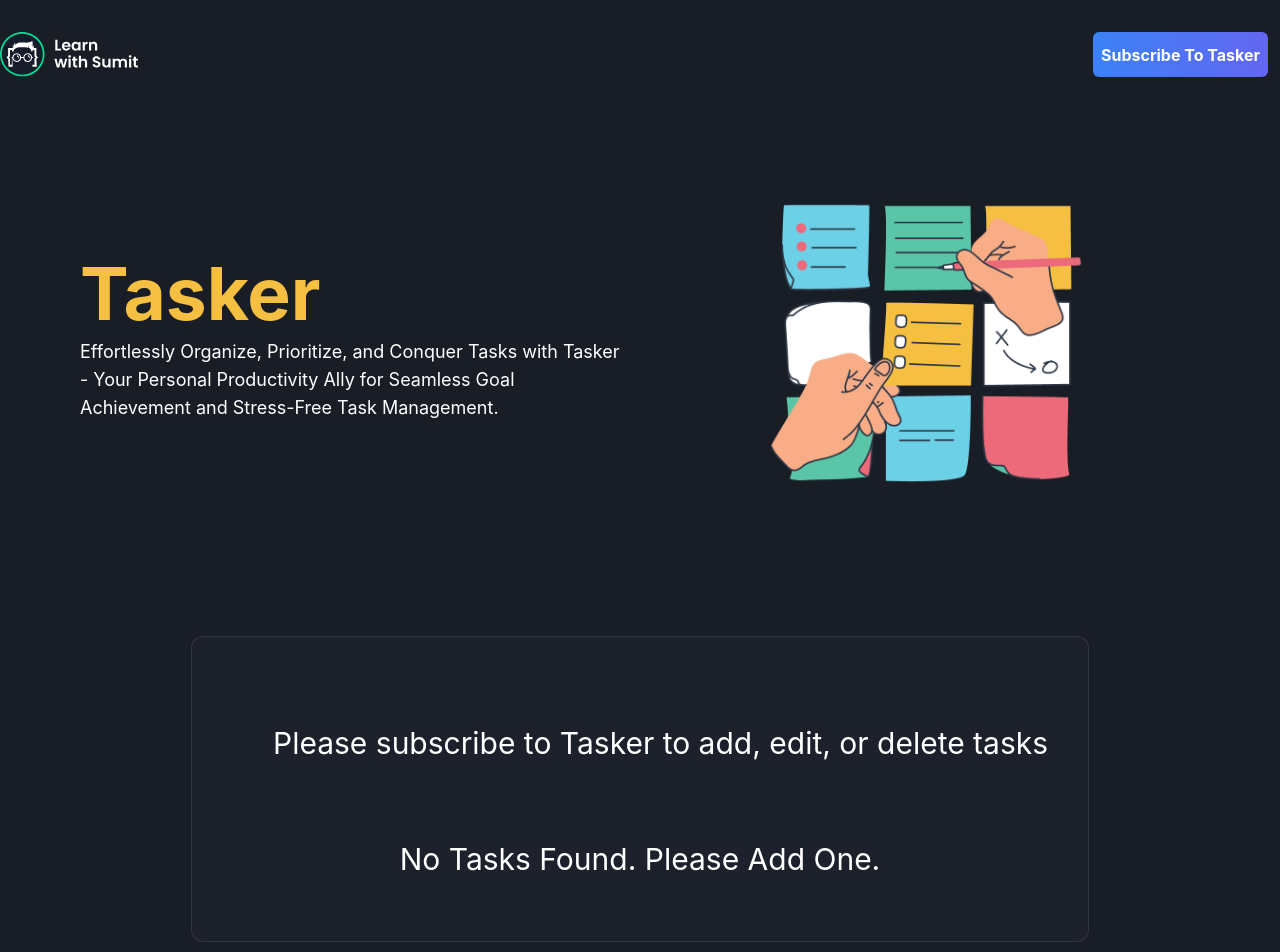
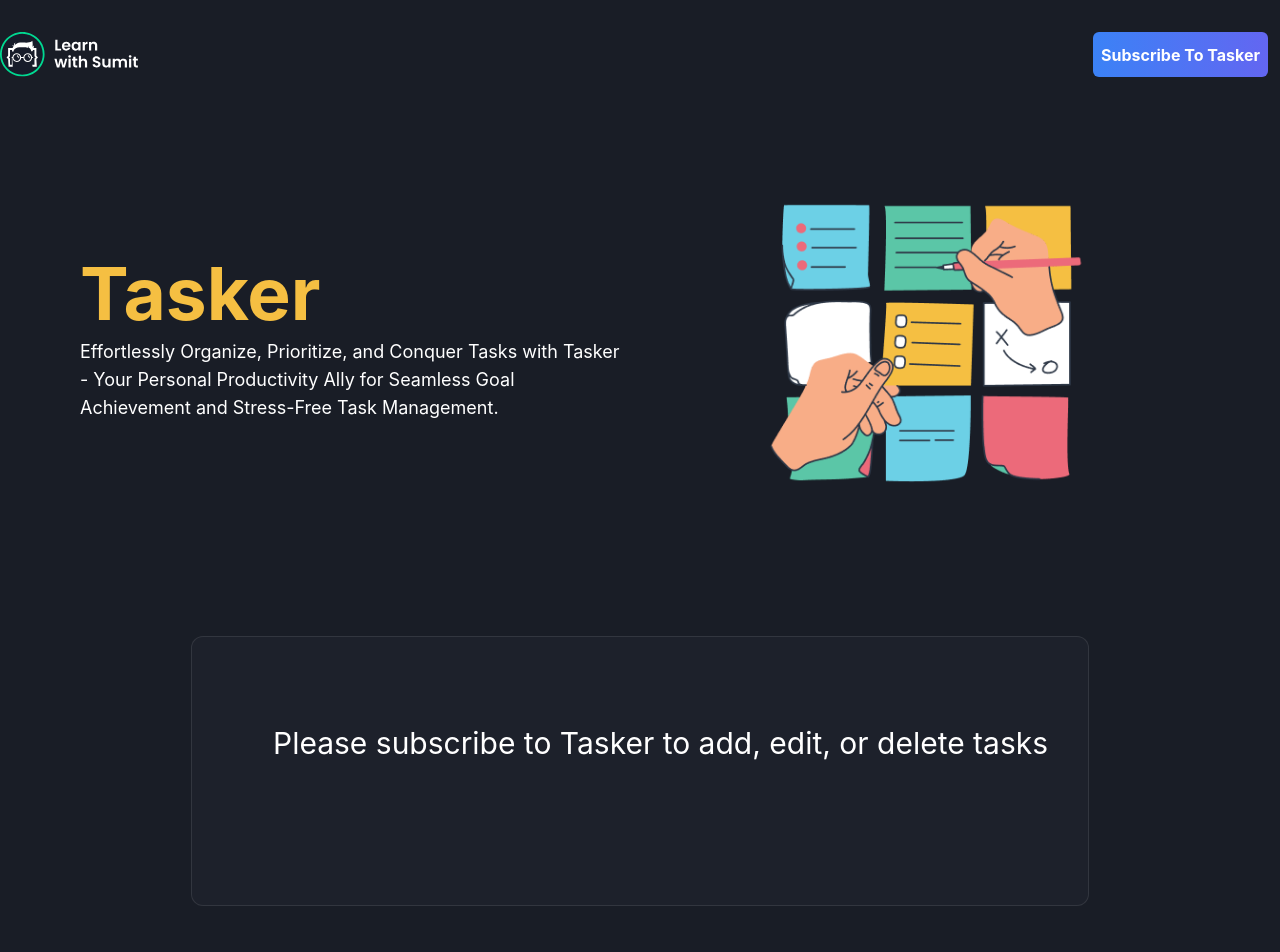
Before and after one commit to SulTanvai0/TASKER-WITH-API-SERVICE, a React (Vite) app: page / in a window 1280 px wide. Shown: the top 952 px of the page. Built offline with nearby package versions, Linux system fonts and the light colour scheme; no server answers.

Commit message:
uploading more fixes

```diff
--- a/src/Pages/TaskBoard.jsx
+++ b/src/Pages/TaskBoard.jsx
@@ -108,7 +108,10 @@
                     <div className="rounded-xl border border-[rgba(206,206,206,0.12)] bg-[#1D212B] px-6 py-8 md:px-9 md:py-16">
                         <TaskAction onOpen={() => setShowModal(true)} />
                         {
-                            taskData.data.length > 0 ? <TaskList setShowModal={setShowModal} handelAddEditTask={handelAddEditTask} /> : <NoTasksFound />
+                            taskData.data.length > 0 ? <TaskList setShowModal={setShowModal} handelAddEditTask={handelAddEditTask} /> : <> {userId && <NoTasksFound />}</>
+                        }
+                        {
+
                         }
                     </div>
                 </>}
```
